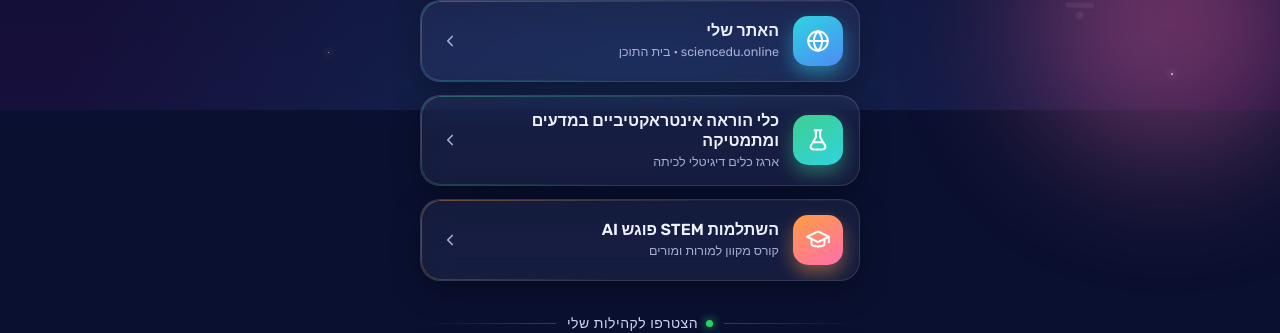
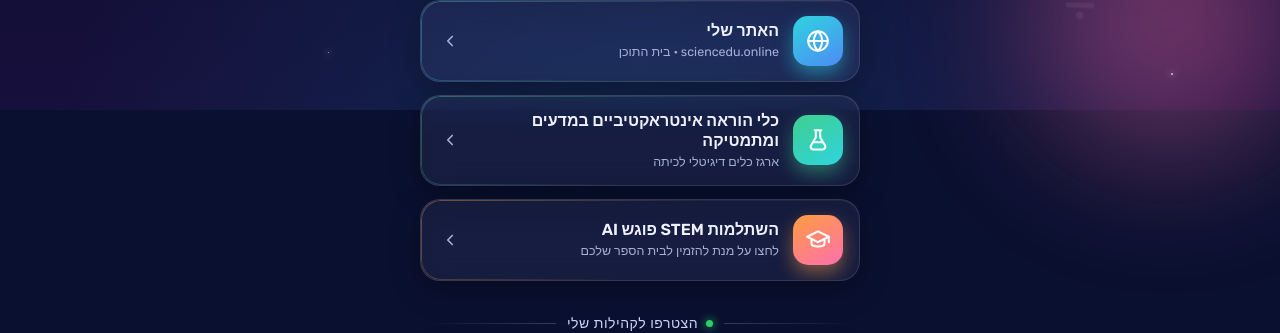
Before and after one commit to nofarg8/Link-in-bio-Nofar, a plain HTML site: page index.html in a window 1280 px wide. Shown: the part 690-1023 px from the top of the page. Drawn offline with Linux system fonts and the light colour scheme.

Commit message:
עדכון תת-כותרת ההשתלמות: הזמנה לבית הספר
Co-Authored-By: Claude Opus 5.5 <noreply@anthropic.com>

```diff
--- a/index.html
+++ b/index.html
@@ -301,7 +301,7 @@ body{
       <a class="card" style="--a:#ff9d40;--b:#ff6fae" href="https://www.sciencedu.online/stem-course" target="_blank" rel="noopener">
         <span class="glow"></span>
         <span class="chip"><svg viewBox="0 0 24 24" fill="none" stroke="currentColor" stroke-width="1.9" stroke-linecap="round" stroke-linejoin="round"><path d="M12 4 2 9l10 5 10-5-10-5Z"/><path d="M6 11v4.5c0 1.4 2.7 2.5 6 2.5s6-1.1 6-2.5V11"/><path d="M22 9v5"/></svg></span>
-        <span class="ctext"><span class="t">השתלמות STEM פוגש AI</span><span class="s">קורס מקוון למורות ומורים</span></span>
+        <span class="ctext"><span class="t">השתלמות STEM פוגש AI</span><span class="s">לחצו על מנת להזמין לבית הספר שלכם</span></span>
         <span class="arrow"><svg viewBox="0 0 24 24" fill="none" stroke="currentColor" stroke-width="2.2" stroke-linecap="round" stroke-linejoin="round"><path d="M15 6l-6 6 6 6"/></svg></span>
       </a>
 
```
